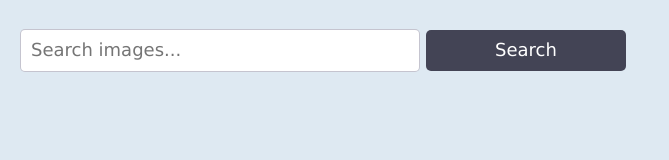
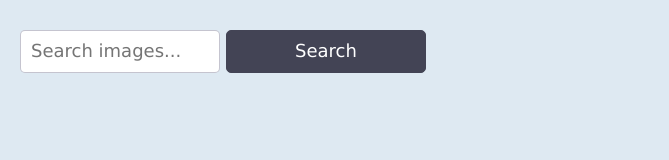
Before and after one commit to Anyanka2/goit-js-hw-11, a website built with Parcel: page src/index.html in a window 1280 px wide. Shown: the whole page, without its empty margins (0-669 px from the left). Built offline with nearby package versions, Linux system fonts and the light colour scheme.

Commit message:
added css

```diff
--- a/src/css/styles.css
+++ b/src/css/styles.css
@@ -33,18 +33,24 @@ img {
   display: none;
   visibility: hidden;
 }
-input {
-  width: 400px;
+input[type='text'] {
+  width: 200px;
   padding: 10px;
   border-radius: 5px;
   border: 1px solid #434455;
   font-size: 18px;
+  transition: width 0.4s ease-in-out;
+  outline: none;
+
 }
-input:valid {
+input[type='text']:valid {
   border-color: rgb(64, 60, 96, 0.3);
 }
-input:focus,
-input:hover {
+input[type='text']:focus {
+  width: 50%;
+  outline: 1px solid #434455;
+}
+input[type='text']:hover {
   animation: pulse 0.5s ease-in-out;
 }
 button {
@@ -52,7 +58,7 @@ button {
   padding: 10px 16px;
   margin-top: 10px;
   border-radius: 5px;
-  border: none;
+  border: 1px solid #434455;
   cursor: pointer;
   font-size: 18px;
   color: #fff;
```
